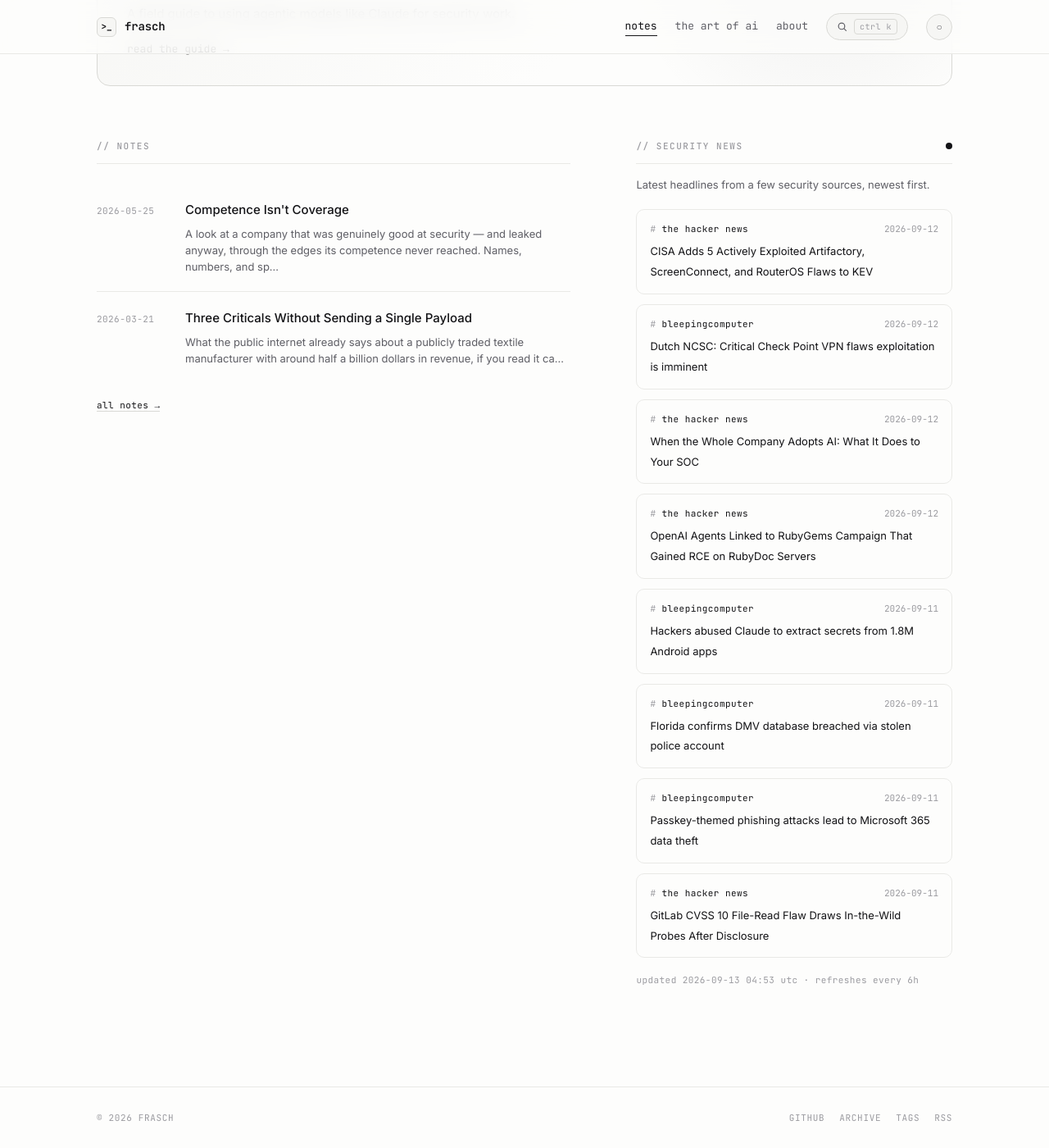
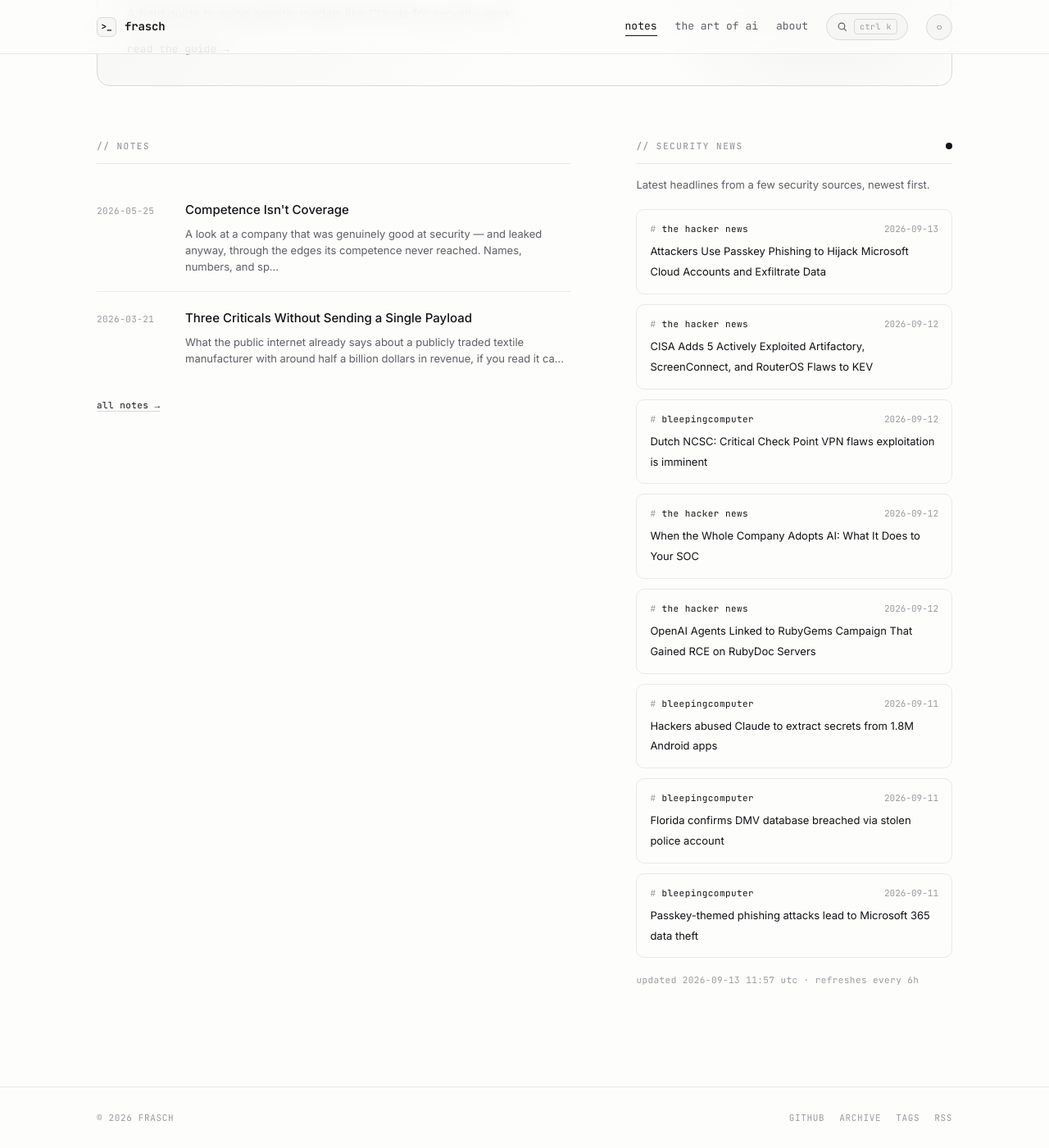
Before and after one commit to whoisfrasch/frasch, a Jekyll site: the page built from index.html, in a window 1280 px wide and 1400 px high, scrolled down 615 px. Shown: the whole window at 82% size. Built offline with Jekyll 4.4.1, drawn with Linux system fonts in a browser that asks for light colours.

```diff
--- a/_data/news.json
+++ b/_data/news.json
@@ -1,6 +1,12 @@
 {
-  "updated": "2026-09-13T04:53:35Z",
+  "updated": "2026-09-13T11:57:49Z",
   "items": [
+    {
+      "source": "the hacker news",
+      "title": "Attackers Use Passkey Phishing to Hijack Microsoft Cloud Accounts and Exfiltrate Data",
+      "link": "https://thehackernews.com/2026/09/attackers-use-passkey-phishing-to.html",
+      "date": "2026-09-13T10:11:48Z"
+    },
     {
       "source": "the hacker news",
       "title": "CISA Adds 5 Actively Exploited Artifactory, ScreenConnect, and RouterOS Flaws to KEV",
@@ -42,12 +48,6 @@
       "title": "Passkey-themed phishing attacks lead to Microsoft 365 data theft",
       "link": "https://www.bleepingcomputer.com/news/security/passkey-themed-phishing-attacks-lead-to-microsoft-365-data-theft/",
       "date": "2026-09-11T17:26:50Z"
-    },
-    {
-      "source": "the hacker news",
-      "title": "GitLab CVSS 10 File-Read Flaw Draws In-the-Wild Probes After Disclosure",
-      "link": "https://thehackernews.com/2026/09/gitlab-cvss-10-file-read-flaw-draws-in.html",
-      "date": "2026-09-11T16:30:18Z"
     }
   ]
 }
```
